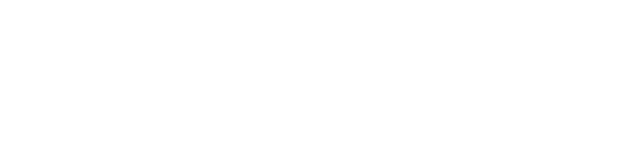
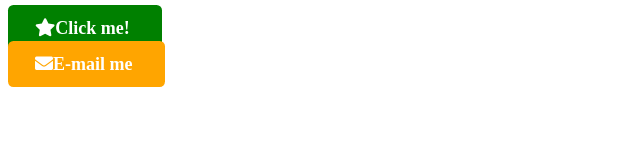
Before and after one commit to DSMalamov/HTMLandCSS, a plain HTML site: page 03.CSS-and-Typography-Exercise-Resources/09_Icon-Font-Buttons/icon-font-buttons.html in a window 1280 px wide. Shown: the whole page, without its empty margins (0-640 px from the left). Drawn offline with Linux system fonts and the light colour scheme.

Commit message:
ProblemSolved

```diff
--- a/03.CSS-and-Typography-Exercise-Resources/09_Icon-Font-Buttons/styles.css
+++ b/03.CSS-and-Typography-Exercise-Resources/09_Icon-Font-Buttons/styles.css
@@ -9,7 +9,7 @@ body{
 a{
     text-decoration: none;
     color: #fff;
-    padding: 12.6px 27px 12.6px 27px;
+    padding: 12.6px 27px;
     border-radius: 5.40px;
 }
 
@@ -21,10 +21,10 @@ i{
     padding-right: 5.40px;
 }
 
-i.green{
+.green{
     background-color: green;
 }
 
-i.orange{
+.orange{
     background-color: orange;
 }
```
Also changed, not shown: 1 other file.
